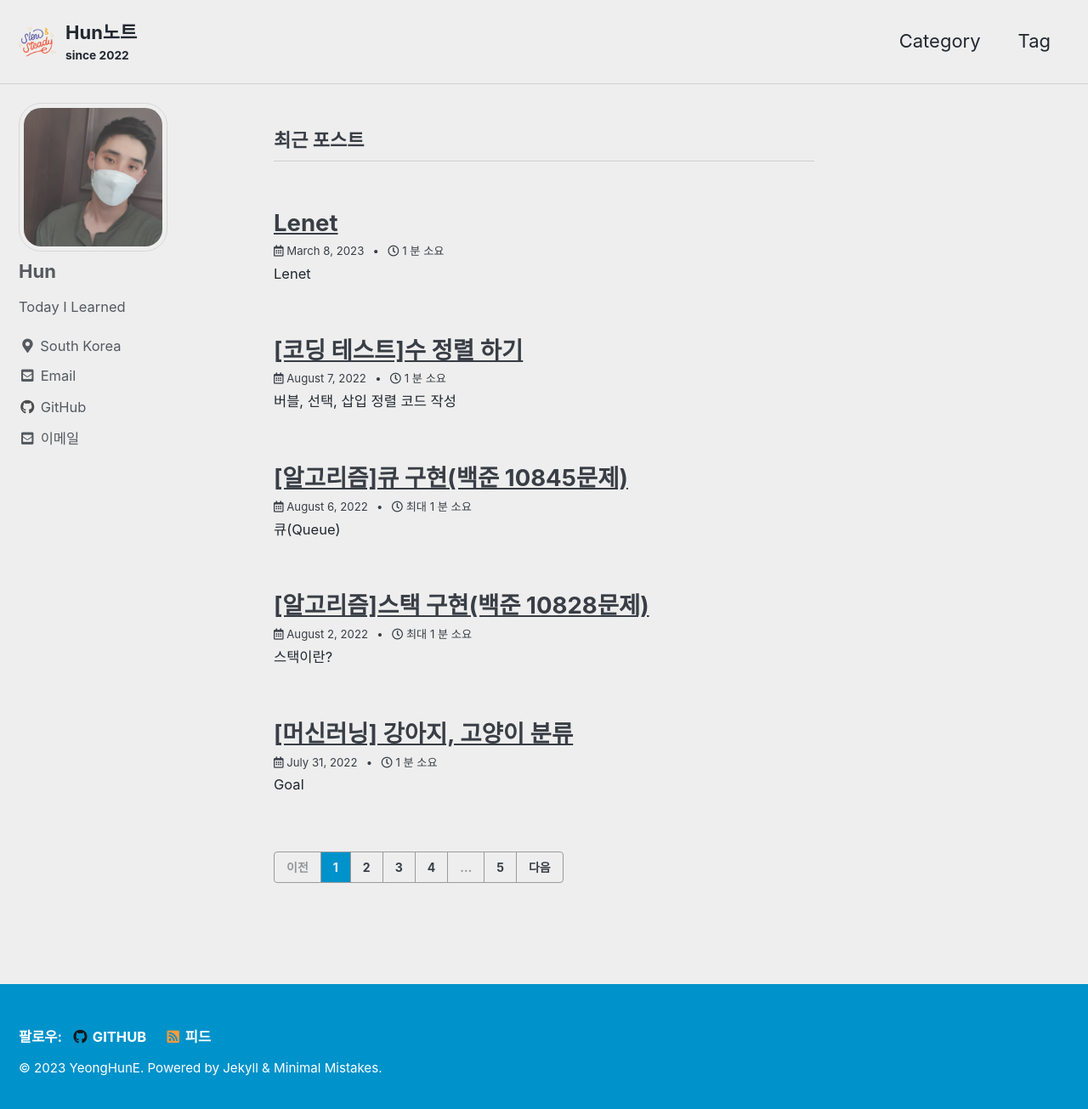
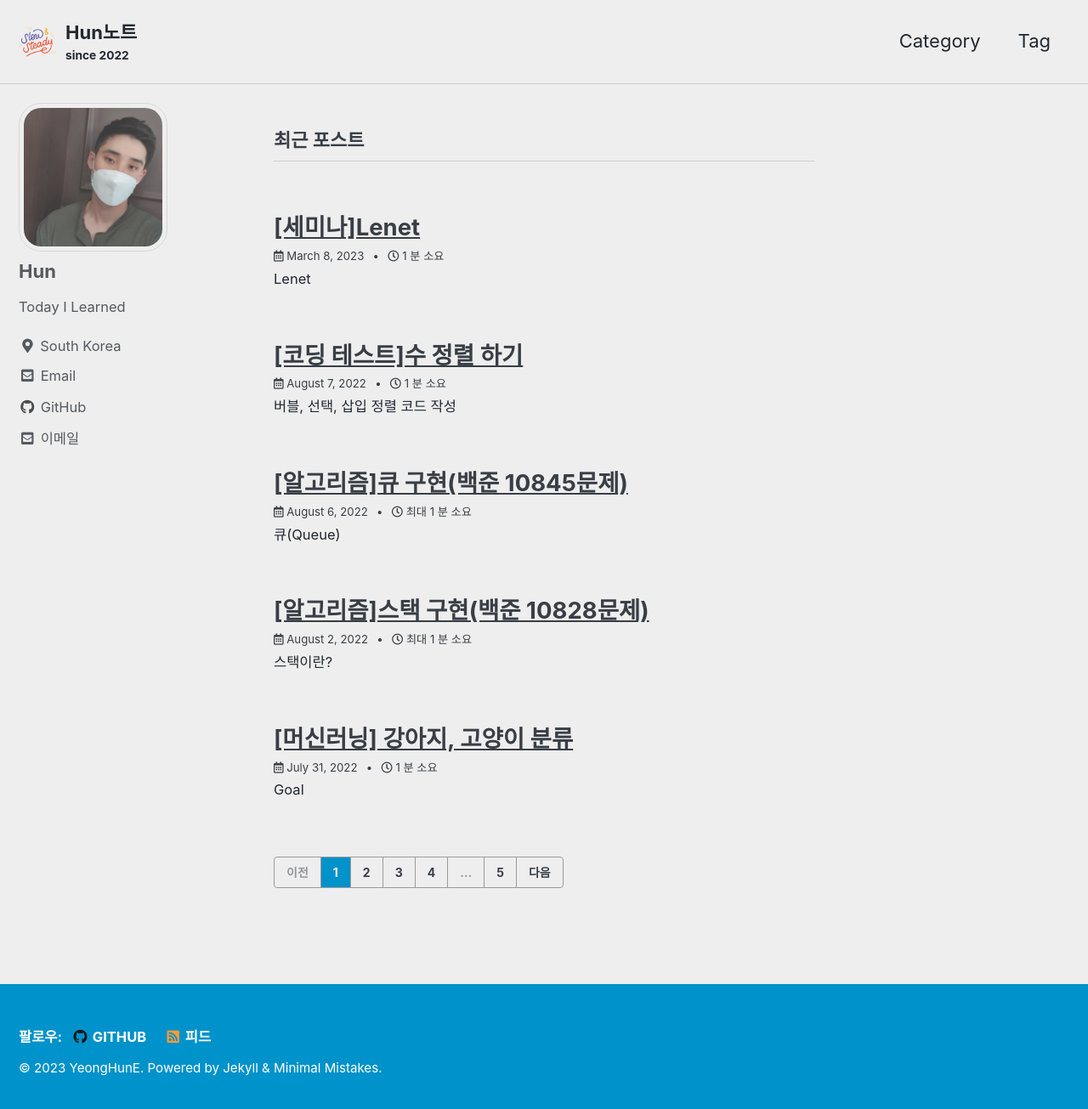
Before and after one commit to yeonghune/yeonghune.github.io, a Jekyll site: the page built from index.html, in a window 1280 px wide and 1313 px high. Shown: the top 1305 px of the window at 85% size. Built offline with Jekyll 4.4.1, drawn with Linux system fonts in a browser that asks for light colours; cached includes are drawn as plain includes; the list of posts is cut into pages by our own code.

Commit message:
Update 2023-03-08-Lenet.md

```diff
--- a/_posts/2023-03-08-Lenet.md
+++ b/_posts/2023-03-08-Lenet.md
@@ -1,6 +1,6 @@
 ---
 layout: single
-title:  "Lenet"
+title:  "[세미나]Lenet"
 categories : Seminar
 tag : Seminar
 toc : false
@@ -15,7 +15,7 @@ LeNet은 1998년 LeCun에 의해 제안된 딥러닝 구조로, 손글씨 숫자
 
 LeNet은 0~9까지의 숫자를 분류하는 작업을 수행해야 하기에, 마지막 출력층에서 0~9까지의 숫자를 분류하는 작업을 수행한다.
 
-![Untitled](../images/2023-03-08-Lenet/Untitled.png)
+![Untitled](../../images/2023-03-08-Lenet/Untitled.png)
 
 ---
 
@@ -25,11 +25,11 @@ Activation : tanh (초기에는 tanh함수를 많이 사용하다가 현재는 R
 
 ### Sigmoid와 tanh의 차이
 
-![Untitled](../images/2023-03-08-Lenet/Untitled 1.png)
+![Untitled](../images/2023-03-08-Lenet/Untitled1.png)
 
 ### tanh와 sigmoid의 도함수 그래프에서 기울기 차이
 
-![Untitled](../images/2023-03-08-Lenet/Untitled 2.png)
+![Untitled](../../images/2023-03-08-Lenet/Untitled2.png)
 
 tanh 함수는 sigmoid 함수보다 기울기 변화가 더 크기 때문에 역전파 과정에서 더 잘 수렴할 수 있도록 도와준다.
 
@@ -45,7 +45,7 @@ tanh 함수는 sigmoid 함수보다 기울기 변화가 더 크기 때문에 역
 
 ### Gaussian은 정규 분포를 뜻한다.
 
-![Untitled](../images/2023-03-08-Lenet/Untitled 3.png)
+![Untitled](../../images/2023-03-08-Lenet/Untitled3.png)
 
 Gaussian Connection Layer의 주된 목적은 공간 불변성을 제공하는 것이다.
 
```
